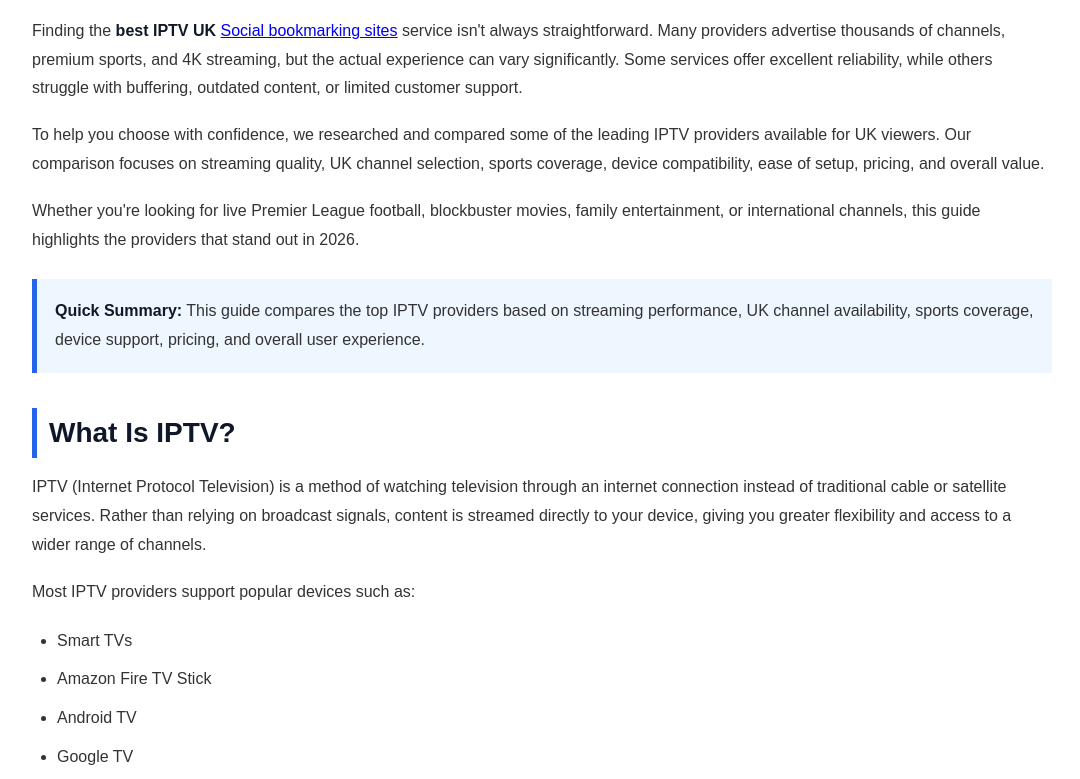
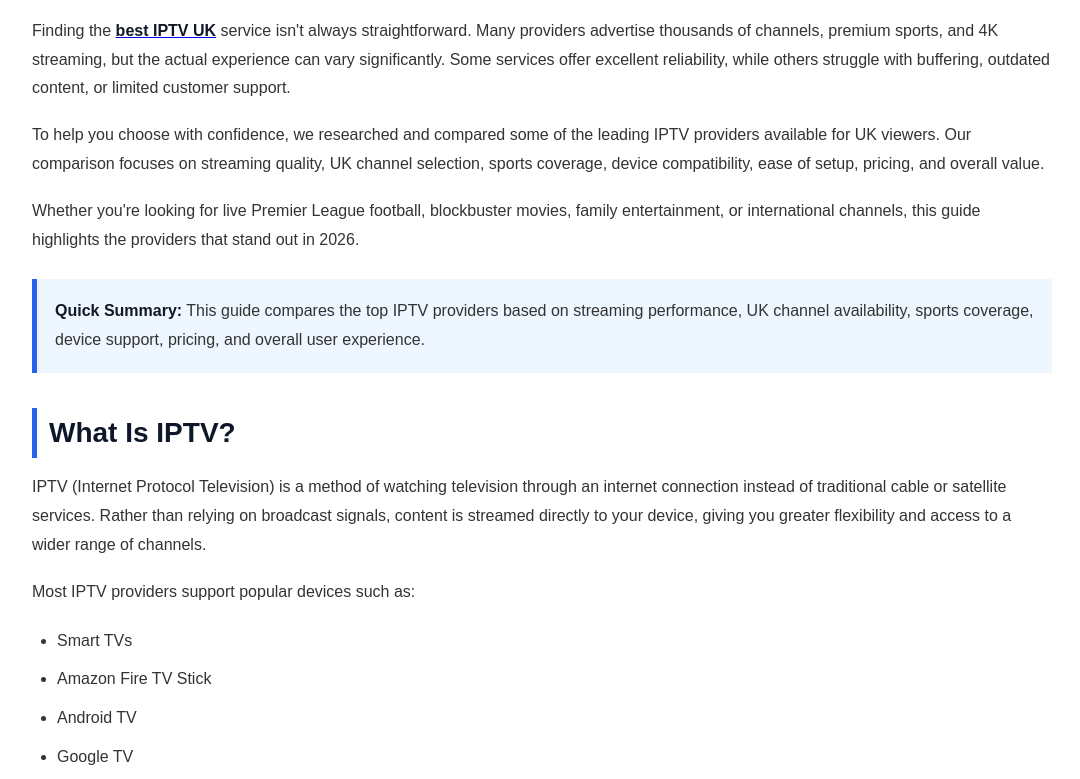
Before and after one commit to Best-iptv-Uk-in-2026/Best-iptv-Uk-in-2026.github.io, a plain HTML site: page index.html in a window 1280 px wide. Shown: the part 148-927 px from the top of the page, without its empty margins (98-1178 px from the left). Drawn offline with Linux system fonts and the light colour scheme.

Commit message:
Update index.html

```diff
--- a/index.html
+++ b/index.html
@@ -98,7 +98,7 @@ strong{
 <h1>Best IPTV UK in 2026: Top 7 Services Reviewed</h1>
 
 <p>
-Finding the <strong>best IPTV UK</strong> <a href="https://codeberg.org/social-bookmarking-sites/social-bookmarking-sites">Social bookmarking sites</a>
+Finding the  <a href="https://codeberg.org/social-bookmarking-sites/social-bookmarking-sites"><strong>best IPTV UK</strong></a>
   service isn't always straightforward.
 Many providers advertise thousands of channels, premium sports, and 4K
 streaming, but the actual experience can vary significantly. Some services
```
